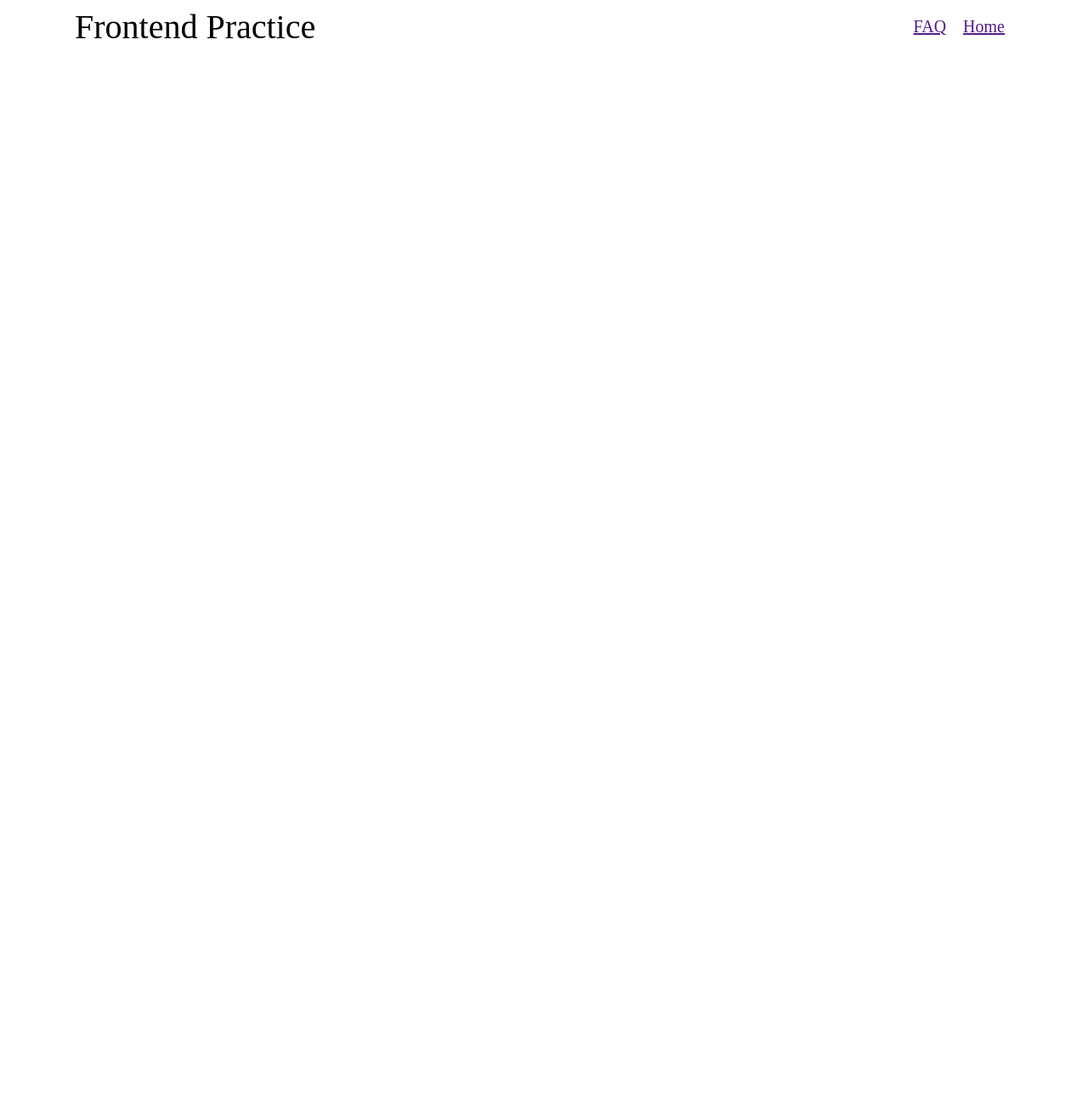
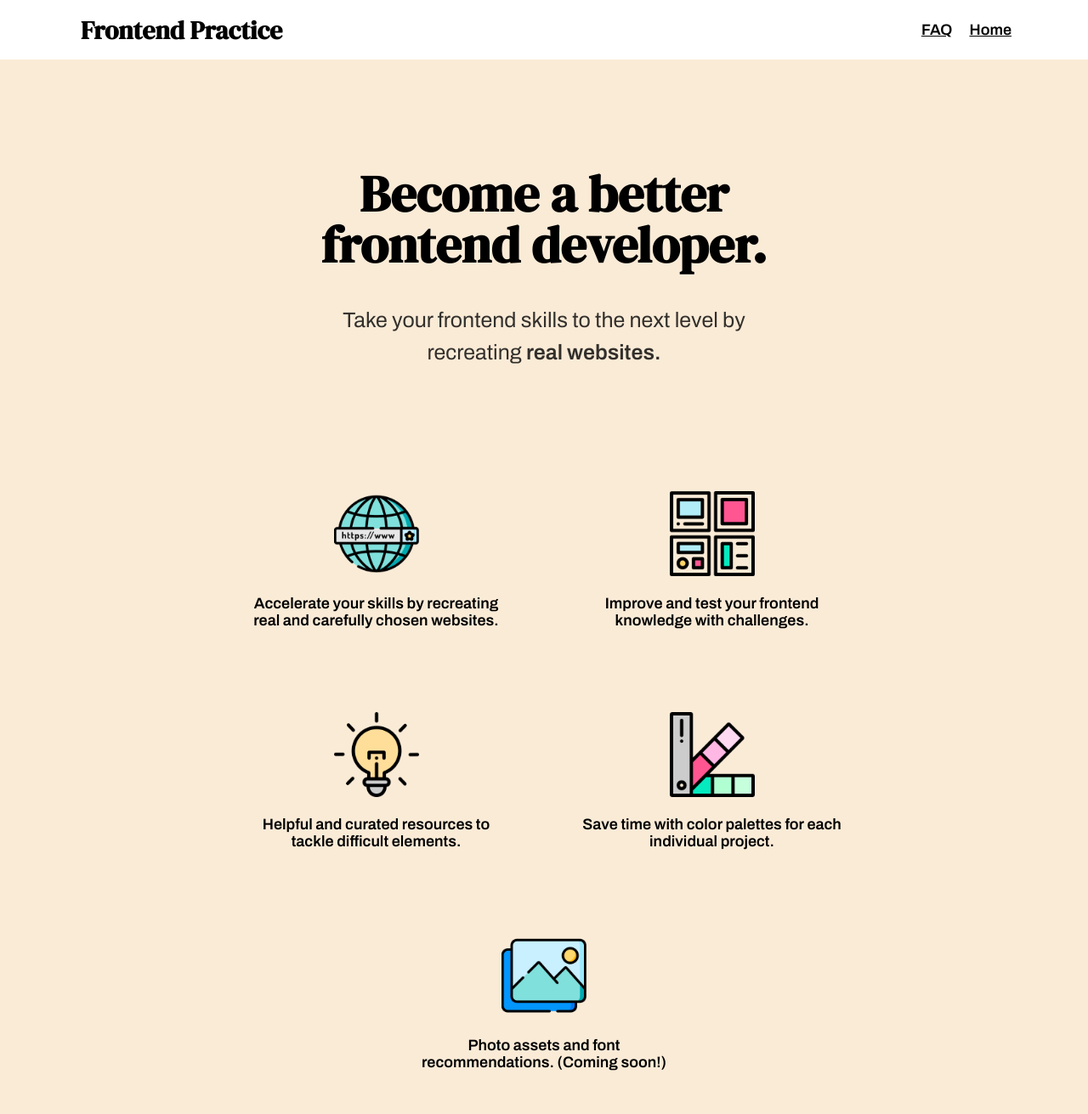
Before and after one commit to shreemaan-abhishek/Frontend-Practice, a plain HTML site: page frontend-practice-clone/index.html in a window 1280 px wide. Shown: the whole page at 85% size. Before the commit the page ends 800 px from the top, so only its background shows below. Drawn offline with Linux system fonts and the light colour scheme.

Commit message:
target achieved

```diff
--- a/frontend-practice-clone/index.html
+++ b/frontend-practice-clone/index.html
@@ -1,25 +1,61 @@
 <!DOCTYPE html>
 <html lang="en">
+
 <head>
     <meta charset="UTF-8">
     <meta http-equiv="X-UA-Compatible" content="IE=edge">
     <meta name="viewport" content="width=device-width, initial-scale=1.0">
     <title>Document</title>
+    <link rel="preconnect" href="https://fonts.googleapis.com">
+    <link rel="preconnect" href="https://fonts.gstatic.com" crossorigin>
+    <link href="https://fonts.googleapis.com/css2?family=Archivo:wght@400;600&family=DM+Serif+Display&display=swap" rel="stylesheet">
     <link rel="stylesheet" href="styles.css">
 </head>
+
 <body>
 
     <section class="header">
         <div class="div-header">
-            <a class="logo" >Frontend Practice</a>
+            <a class="logo"> <strong>Frontend Practice</strong> </a>
             <div class="links">
-                <a class="link-item" href="">FAQ</a>
-                <a class="link-item" href="">Home</a>
+                <a class="link-item" href=""> FAQ </a>
+                <a class="link-item" href=""> Home </a>
             </div>
         </div>
     </section>
 
     <section class="body">
+        <div class="tagline">
+            <strong>Become a better frontend developer.</strong>
+
+        </div>
+        <div class="tagline subtitle">
+            <p>Take your frontend skills to the next level by
+            recreating <strong> real websites.</strong></p>
+
+        </div>
+        <div class="cards">
+            <div class="card">
+                <img class="card-img " src="images/globe.png" alt="">
+                <p>Accelerate your skills by recreating real and carefully chosen websites.</p>
+            </div>
+            <div class="card">
+                <img class="card-img " src="images/dash.png" alt="">
+                <p>Improve and test your frontend knowledge with challenges.</p>
+            </div>
+            <div class="card">
+                <img class="card-img " src="images/bulb.png" alt="">
+                <p>Helpful and curated resources to tackle difficult elements.</p>
+            </div>
+            <div class="card">
+                <img class="card-img " src="images/color.png" alt="">
+                <p>Save time with color palettes for each individual project.</p>
+            </div>
+            <div class="card">
+                <img class="card-img " src="images/img.png" alt="">
+                <p>Photo assets and font recommendations. (Coming soon!)</p>
+            </div>
+        </div>
 
     </section>
 
@@ -28,4 +64,5 @@
     </section>
 
 </body>
+
 </html>
--- a/frontend-practice-clone/styles.css
+++ b/frontend-practice-clone/styles.css
@@ -1,19 +1,80 @@
+body{
+    margin: 0;
+}
 .logo{
-    font-size: 40px;
+    font-size: 30px;
+    font-family: 'DM Serif Display';
 }
 
 .div-header{
     display: flex;
     justify-content: space-between;
-    margin: 0 80px;
+    align-items: center;
+    height: 70px;
+    margin: 0 80px 0 95px;
 }
 
 .links{
     display: flex;
     align-items: center;
+    font-weight: 600;
+}
+
+.body{
+    background-color: #faebd7;
 }
 
 .link-item{
     margin: 0 10px;
-    font-size: 20px;
+    font-size: 18px;
+    color: #000;
+    font-family: 'Archivo';
 }
+
+.tagline{
+    max-width: 600px;
+    margin: 0 auto 40px;
+    padding: 10% 0 0 0;
+    text-align: center;
+    font-size: 60px;
+    line-height: 1;
+    font-family: 'DM Serif Display';
+}
+
+.subtitle{
+    padding: 0 0 80px 0;
+    margin-bottom: 0;
+    max-width: 500px;
+    font-size: 25px;
+    line-height: 1.5;
+    color: rgba(0,0,0,.8);
+    font-family: 'Archivo';
+}
+
+.cards{
+    display: flex;
+    padding: 0 40px 100px;
+    margin: 0 10.5px;
+    flex-wrap: wrap;
+    justify-content: center;
+}
+
+img + p{
+    font-family: 'Archivo';
+    font-size: 18px;
+    font-weight: 600;
+}
+
+.card{
+    margin: 10px;
+    padding: 30px;
+    /* min-width: 280px; */
+    max-width: 375px;
+    box-sizing: border-box;
+    text-align: center;
+}
+
+.card-img{
+    width: 100px;
+    height: 100px;
+}
```
Also changed, not shown: frontend-practice-clone/images/bulb.png (added), frontend-practice-clone/images/color.png (added), frontend-practice-clone/images/dash.png (added), frontend-practice-clone/images/globe.png (added), frontend-practice-clone/images/img.png (added).
